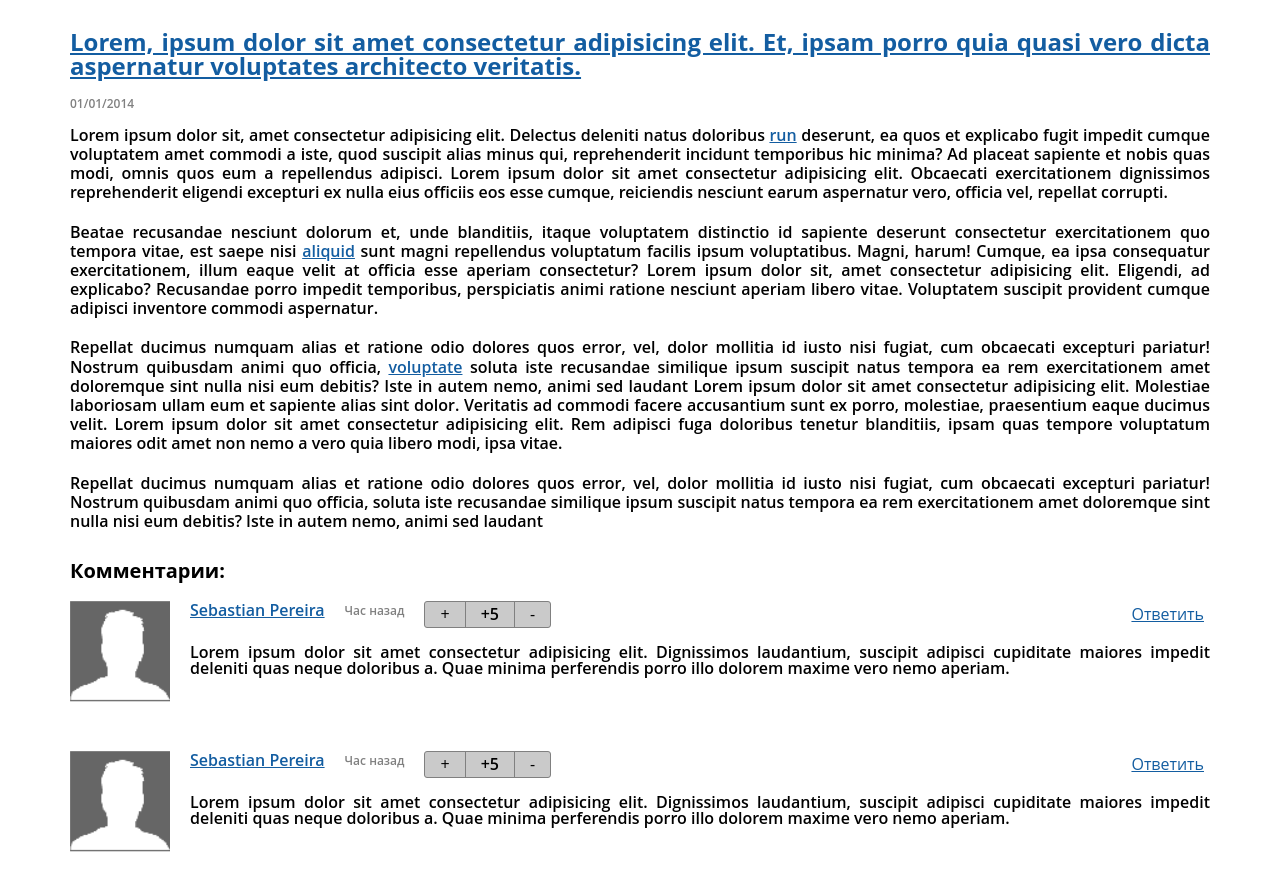
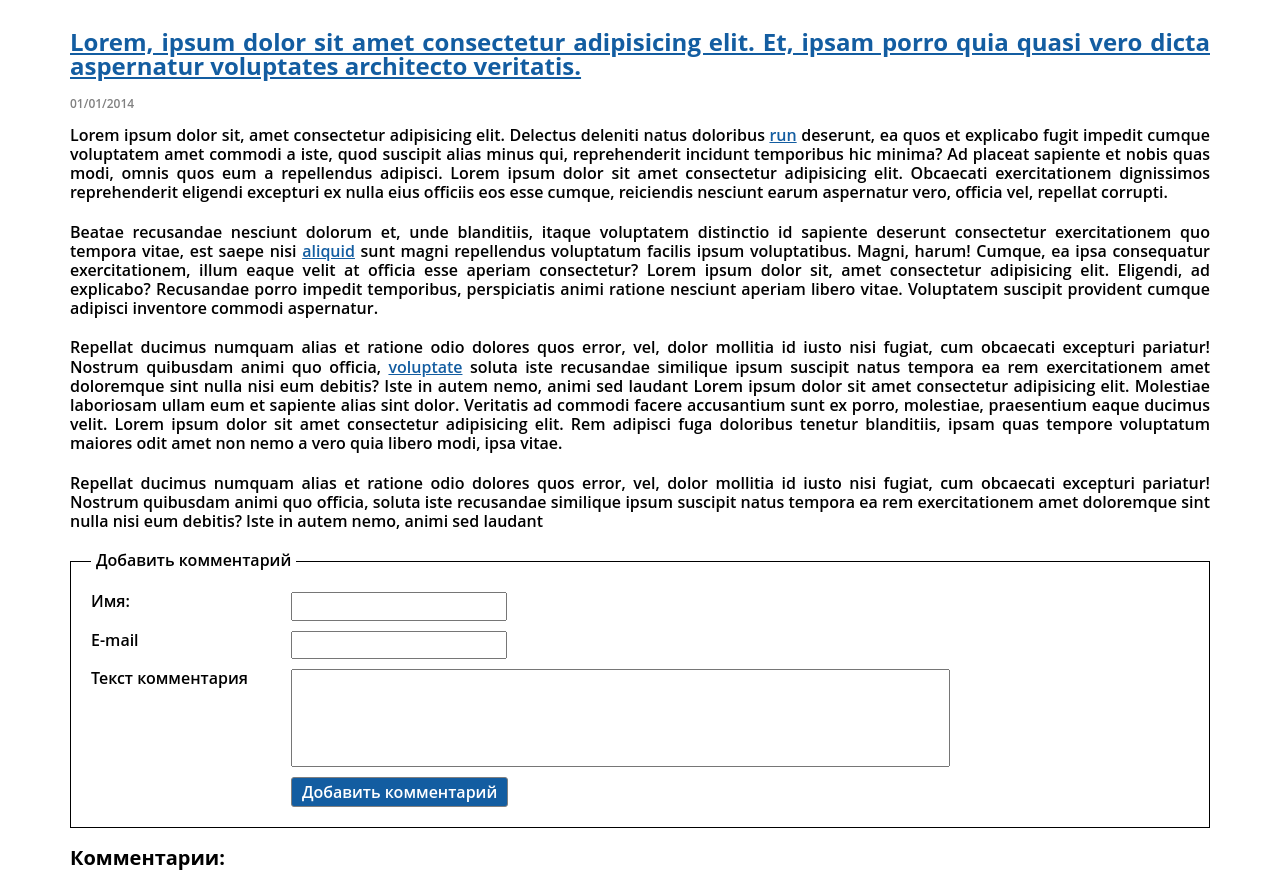
Before and after one commit to iwahid/byndyusoft-t, a React (Create React App) app in the folder byndyusoft-comments/: page / in a window 1280 px wide. Shown: the top 886 px of the page. Built offline with nearby package versions, Linux system fonts and the light colour scheme.

Commit message:
Вёрстка готова ~ на 90%
Добавлены:
1. форма для комментариев
2. хуки состояния внутри формы добавления

```diff
--- a/byndyusoft-comments/src/App.js
+++ b/byndyusoft-comments/src/App.js
@@ -3,6 +3,7 @@ import logo from './logo.svg'; */
 import './App.css';
 
 import Article from './components/article/article'
+import Form from './components/comment-form/form';
 import CommentsList from './components/comments/commentsList/commentsList';
 
 function App() {
@@ -11,6 +12,7 @@ function App() {
       <div className="container">
         <Article></Article>
 
+        <Form></Form>
 
         <CommentsList></CommentsList>
       </div>
--- /dev/null
+++ b/byndyusoft-comments/src/components/comment-form/form.jsx
@@ -0,0 +1,45 @@
+import React from 'react'
+import { useState } from 'react';
+
+function Form(props) {
+
+  let [content, setContent] = useState({ name: "", email: "" })
+
+  /* TODO:
+    1. в объекте состояния добавить свойства для текста комментария
+    2. вынести хуки в компонент листа комментариев и реализовать подъём состояния
+    3. не забыть про пропсы и создание отдельного объекта комментария*/
+  function handleChange(event) {
+    setContent({name: event.target.value})
+    console.log(content)
+  }
+
+  function handleSubmit(event) {
+    console.log('Попытка отправить данные ' + event.target.value);
+    event.preventDefault();
+    console.log(content)
+  }
+
+  /* TODO: что бы не забыть: для работы с формой, в компонент необходимо внедрить состояние. На изменения формы навешать обработчиков, которые будут менять состояние компонента. */
+
+  return (
+    <form className="add-comment" onSubmit={(event) => handleSubmit(event)}>
+      <p className="add-comment__title">Добавить комментарий</p>
+      <div className="add-comment__field">
+        <label className="add-comment__label" for="input1">Имя: </label>
+        <input type="text" id="input1" value={content.name} onChange={(event) => handleChange(event)} />
+      </div>
+      <div className="add-comment__field">
+        <label className="add-comment__label" for="input2">E-mail</label>
+        <input type="text" id="input2" value={content.email} onChange={(event) => handleChange(event)} />
+      </div>
+      <div className="add-comment__field">
+        <label className="add-comment__label" for="textarea">Текст комментария</label>
+        <textarea className="add-comment__textarea" name="" id="textarea" rows="5"></textarea> {/* габариты текстового поля можно задать как через атрибуты, так и в css */}
+      </div>
+      <input className="add-comment__submit" type="submit" value="Добавить комментарий" />
+    </form>
+  )
+}
+
+export default Form
--- /dev/null
+++ b/byndyusoft-comments/src/components/comment-form/form.scss
@@ -0,0 +1,53 @@
+.add-comment {
+  position: relative;
+  width: 100%;
+  border: 1px solid black;
+  padding: 2rem;
+  margin-bottom: 2rem;
+
+  &__title {
+    position: absolute;
+    top: -1rem;
+    background-color: white;
+    padding: 0 0.5rem; /* "отделить" заголовок от рамки полями слева и справа */
+  }
+
+  &__field {
+    width: 100%;
+    margin: 1rem 0;
+    display: flex;
+    flex-wrap: wrap;
+  }
+
+  &__label {
+    display: inline-block;
+    width: 200px;
+    margin-bottom: 1rem;
+  }
+
+  /* адаптив для узких экранов */
+  &__textarea {
+    width: 60%;
+    resize: none;
+  }
+
+  @media (max-width: 640px) {
+    &__textarea {
+      width: 100%;
+      resize: none;
+    }
+  }
+
+  &__submit {
+    margin-left: 20rem;
+    color: white;
+    background-color: $color-accent;
+
+    border: 1px solid gray;
+    border-radius: 0.3rem;
+    padding: 0.5rem 1rem;
+    font-weight: 600;
+
+    cursor: pointer;
+  }
+}
--- a/byndyusoft-comments/src/main.scss
+++ b/byndyusoft-comments/src/main.scss
@@ -25,6 +25,9 @@
 /* рейтинг комментария */
 @import "./components/comments/rating/rating.scss";
 
+/* форма добавления комментария */
+@import "./components/comment-form/form.scss";
+
 
 /* UI */
 /* @import "./blocks/ui/button.scss"; */
```
